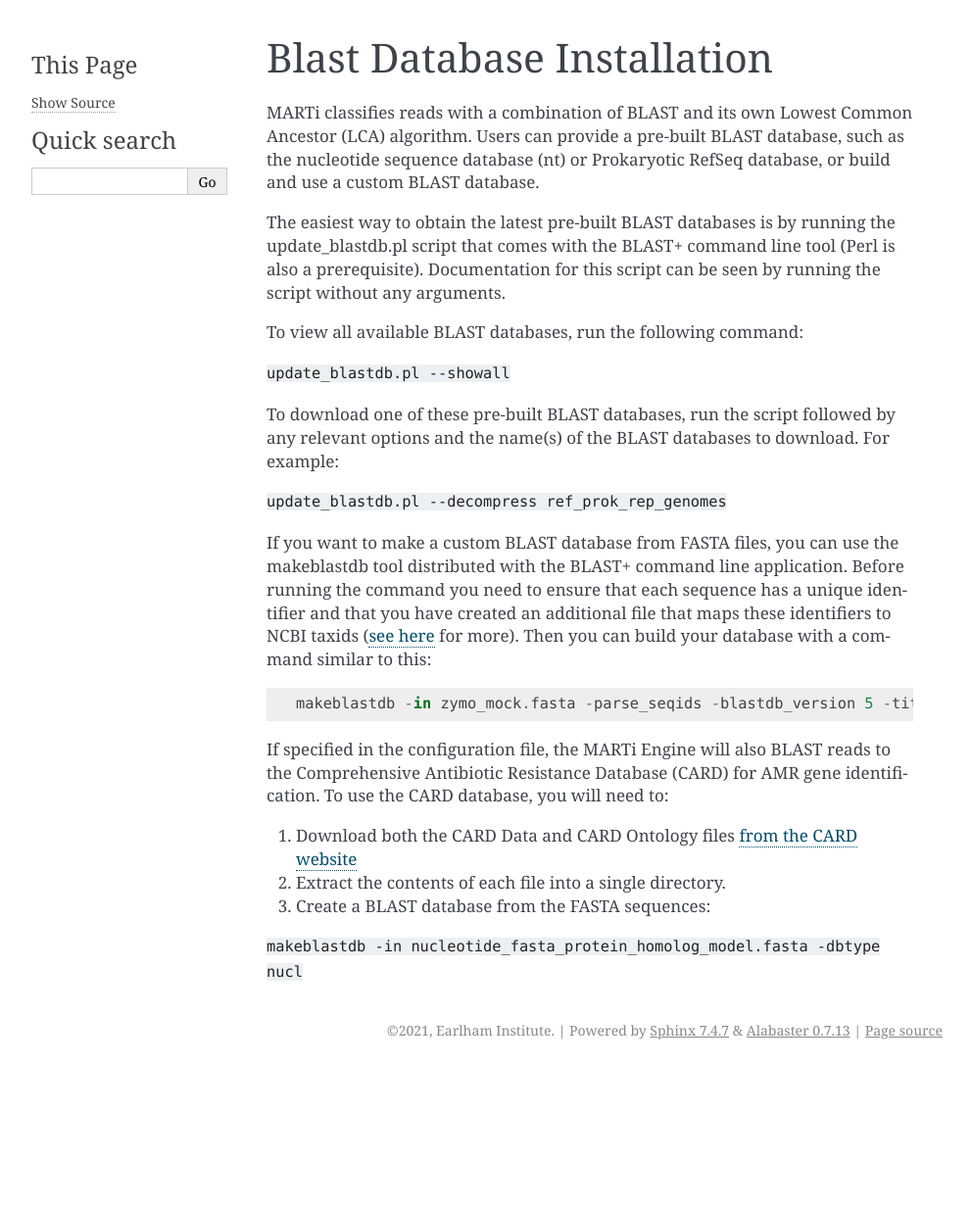
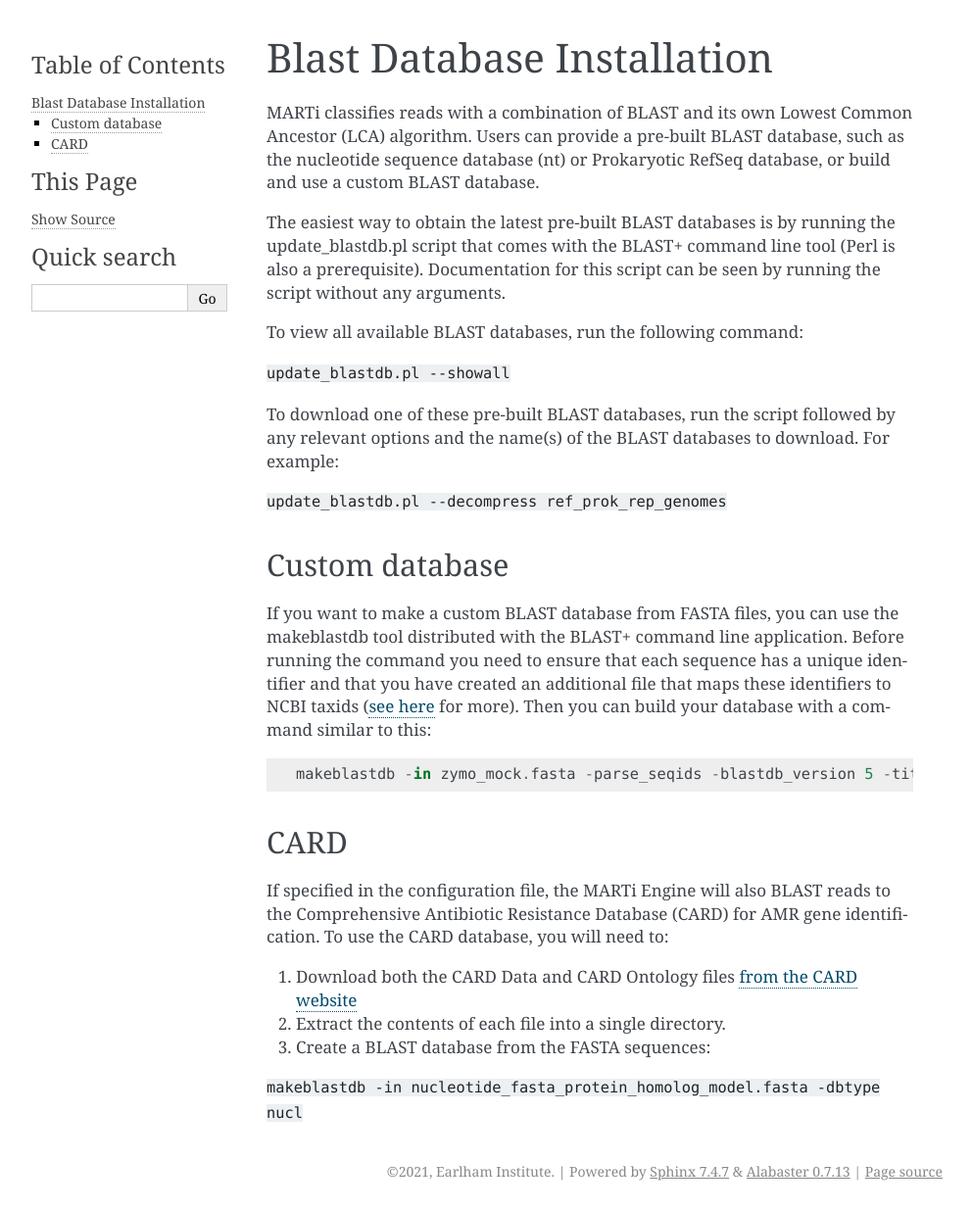
Before and after one commit to richardmleggett/MARTi, a Sphinx documentation site: the page built from docs/source/blastdbs.rst, in a window 1280 px wide. Shown: the whole page at 98% size, without its empty margins (148-1140 px from the left). Built offline with Sphinx 7.4.7, drawn with Linux system fonts in a browser that asks for light colours; formulas are drawn with MathJax 3; before the commit the page ends 1091 px from its top, so only the background shows below that.

Commit message:
Update blastdbs.rst

```diff
--- a/docs/source/blastdbs.rst
+++ b/docs/source/blastdbs.rst
@@ -16,10 +16,15 @@ To download one of these pre-built BLAST databases, run the script followed by a
 
 ``update_blastdb.pl --decompress ref_prok_rep_genomes``
 
+Custom database
+---------------
+
 If you want to make a custom BLAST database from FASTA files, you can use the makeblastdb tool distributed with the BLAST+ command line application. Before running the command you need to ensure that each sequence has a unique identifier and that you have created an additional file that maps these identifiers to NCBI taxids (`see here <https://www.ncbi.nlm.nih.gov/books/NBK569841/>`_ for more). Then you can build your database with a command similar to this::
 
   makeblastdb -in zymo_mock.fasta -parse_seqids -blastdb_version 5 -title "Zymo mock" -dbtype nucl -taxid_map taxid_map.txt
 
+CARD
+----
 
 If specified in the configuration file, the MARTi Engine will also BLAST reads to the Comprehensive Antibiotic Resistance Database (CARD) for AMR gene identification. To use the CARD database, you will need to:
 
```
